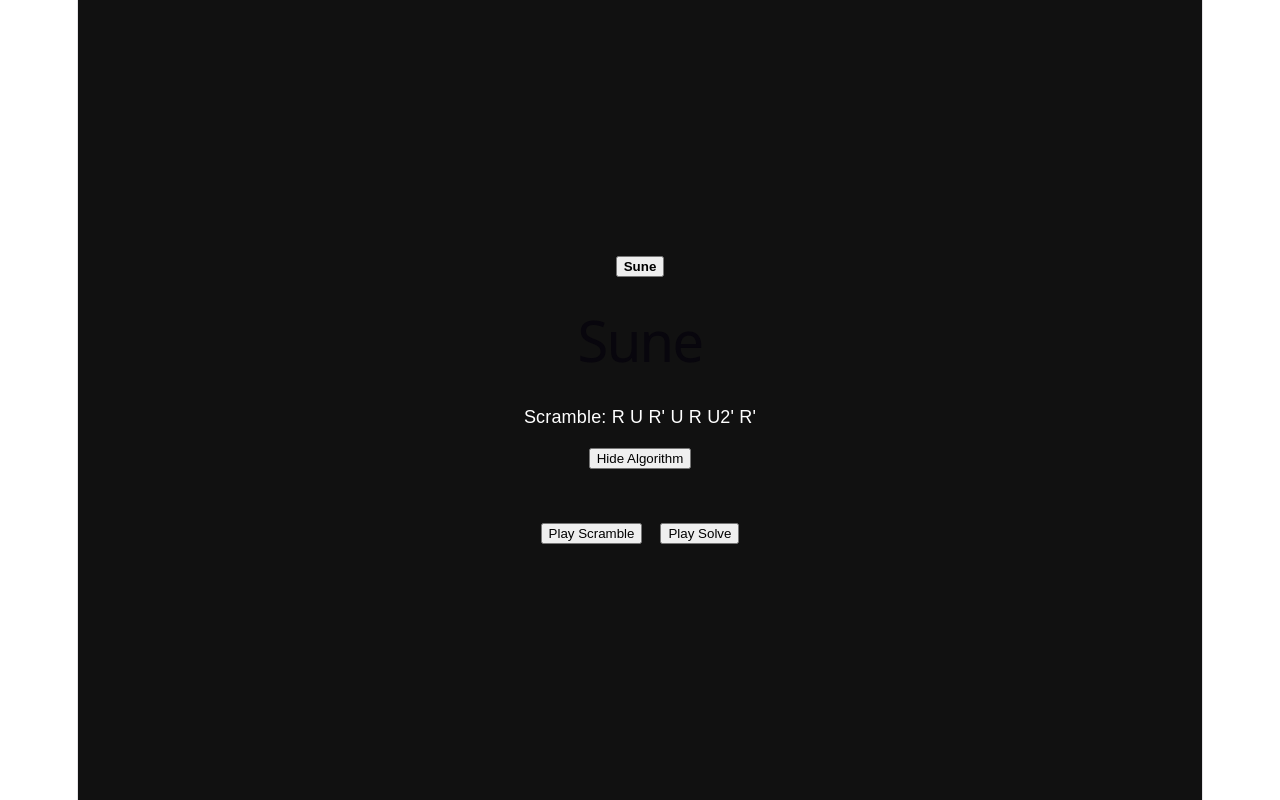
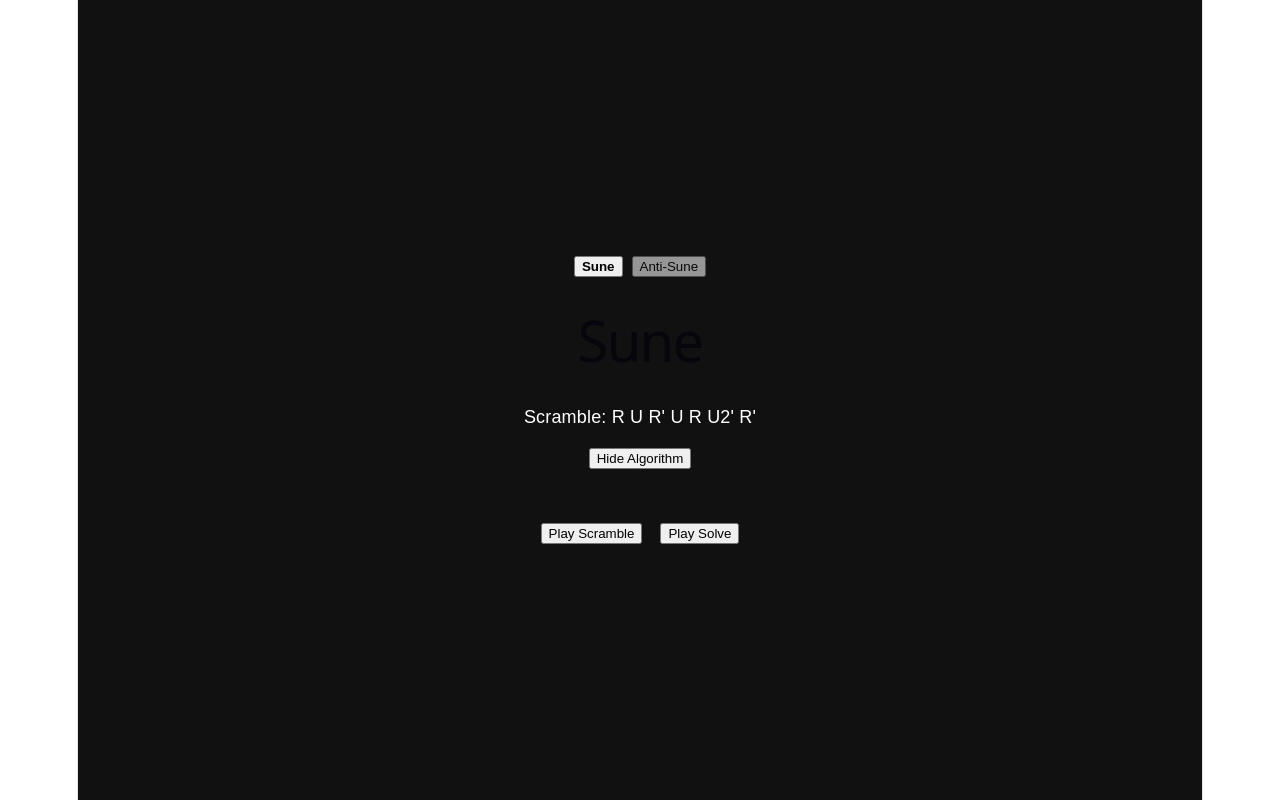
Before and after one commit to OJS26/cfop-trainer, a React (Vite) app: page / in a window 1280 px wide. Built offline with nearby package versions, Linux system fonts and the light colour scheme.

Commit message:
Add Anti-Sune as the second case

```diff
--- a/src/cases.ts
+++ b/src/cases.ts
@@ -14,4 +14,11 @@ export const cases: Case[] = [
     scramble: "R U R' U R U2' R'",
     algorithm: "R U2 R' U' R U' R'",
   },
+  {
+    id: 'oll-antisune',
+    name: 'Anti-Sune',
+    group: 'OLL',
+    scramble: "R U2 R' U' R U' R'",
+    algorithm: "R U R' U R U2' R'",
+  },
 ]
```
